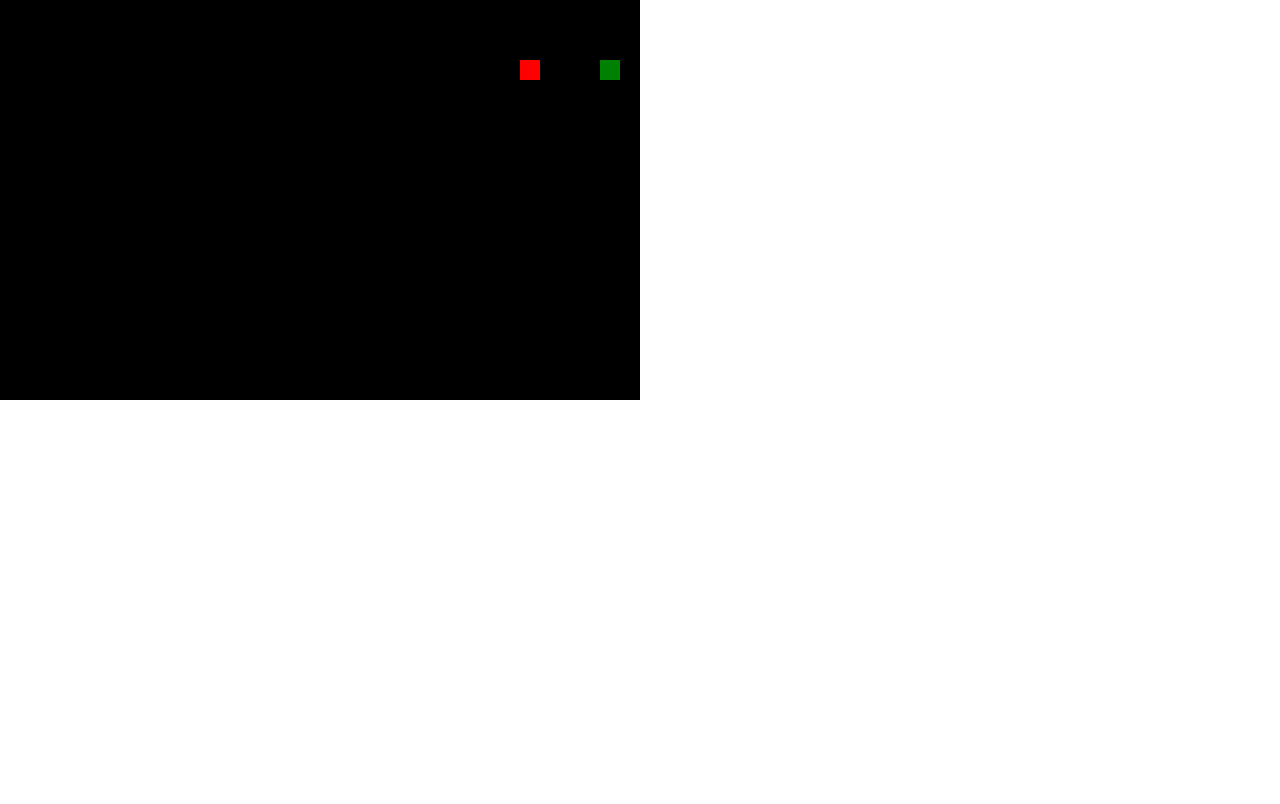
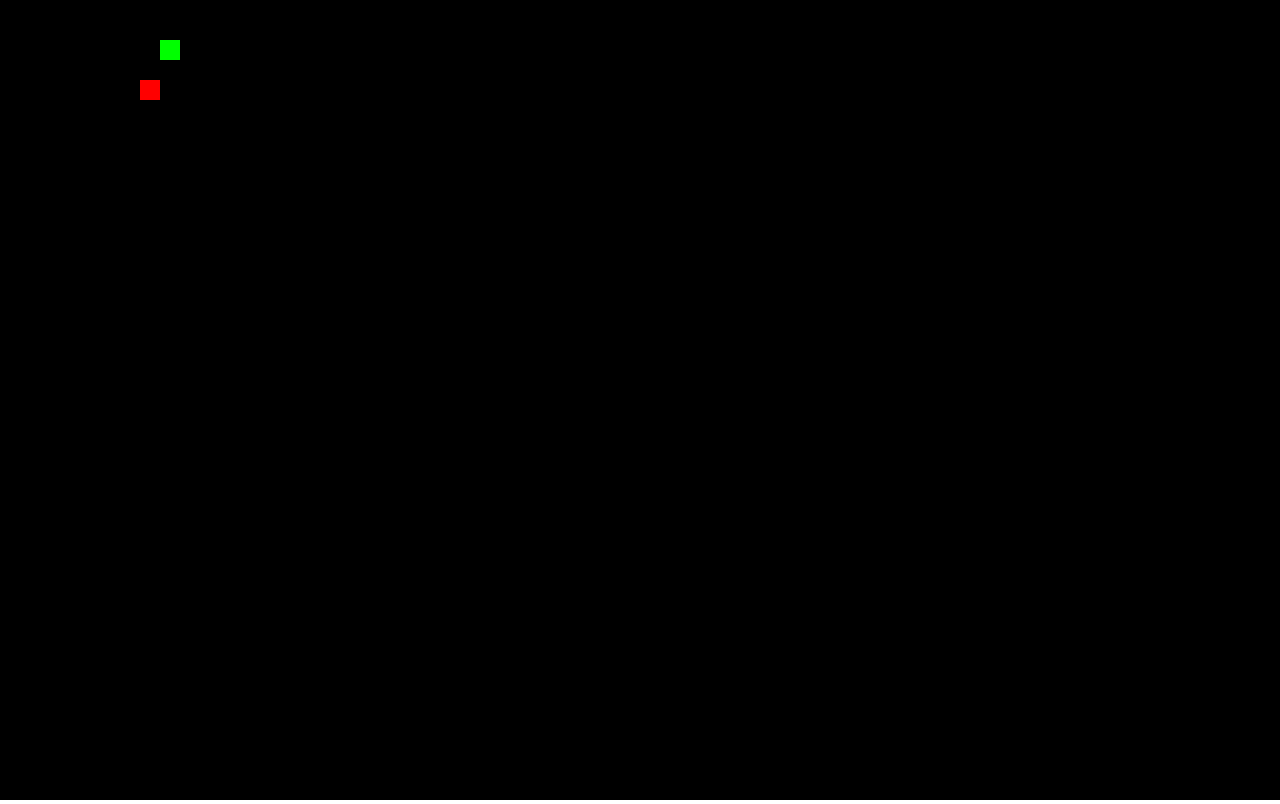
Before and after one commit to fernandocanizo/snake2, a website: page front/index.html in a window 1280 px wide. Drawn offline with Linux system fonts and the light colour scheme.

Commit message:
Merge Edward's code
Got semi-functional game

```diff
--- a/front/index.html
+++ b/front/index.html
@@ -16,8 +16,8 @@
     </style>
   <body>
     <div>
-      <canvas id="snake-canvas"></canvas>
+      <canvas id="snake"></canvas>
     </div>
-    <script type="text/javascript" src="./snake.js"></script>
+    <script type="text/javascript" src="snake.js"></script>
   </body>
 </html>
--- a/front/snake.js
+++ b/front/snake.js
@@ -1,165 +1,175 @@
-const maxWidth = 640; // document.body.clientWidth;
-const maxHeight = 400; // document.body.clientHeight;
-const squareSize = 20;
-
-const createCanvas = () => {
-  const canvas = document.getElementById('snake-canvas');
-  canvas.width = maxWidth;
-  canvas.height = maxHeight;
-
-  return canvas.getContext('2d');
+const gameGlobals = {
+  fps: 1000 / 15, // by 15 gives about >60 fps
+  squareSize: 20,
+  playerTail: 5,
 };
 
+const state = {};
 
-const ctx = createCanvas();
+const Position = ({x = 0, y = 0}) => {
+  return {
+    x,
+    y,
+  };
+};
+
+const getRandomPosition = () => {
+  const x = Math.floor(Math.random() * state.ctx.canvas.width);
+  const y = Math.floor(Math.random() * state.ctx.canvas.height);
+  const pos = Position({x, y});
+  // land in the grid
+  pos.x = pos.x - (pos.x % gameGlobals.squareSize);
+  pos.y = pos.y - (pos.y % gameGlobals.squareSize);
+
+  return pos;
+};
 
 const Board = () => {
+  const ctx = state.ctx;
   const draw = () => {
     ctx.beginPath();
     ctx.fillStyle = 'black';
-    ctx.rect(0, 0, maxWidth, maxHeight);
+    ctx.rect(0, 0, ctx.canvas.width, ctx.canvas.height);
     ctx.fill();
-    ctx.restore();
   };
 
   return { draw };
 };
 
-const Meal = ({ size, x, y }) => {
-  const getPosition = () => ({ x, y });
+const Food = ({
+  size = gameGlobals.squareSize,
+  color = 'red',
+  pos,
+}) => {
+  const ctx = state.ctx;
+  const getPosition = () => pos;
 
   const draw = () => {
     ctx.beginPath();
-    ctx.fillStyle = 'red';
-    ctx.rect(x, y, size, size);
+    ctx.fillStyle = color;
+    ctx.rect(pos.x, pos.y, size, size);
     ctx.fill();
-    ctx.restore();
   };
 
-  return { getPosition, draw };
+  return {
+    getPosition,
+    draw,
+  };
 };
 
-const Snake = ({ size, color = 'green', x, y }) => {
-  let body = [ { x, y }, { x, y }, { x, y } ]; // array con objetos { x, y }
-  let xVel = 0;
-  let yVel = 0;
+const Snake = ({ size, color = 'lime', pos }) => {
+  const ctx = state.ctx;
+  let body = [ Position(pos), Position(pos), Position(pos) ];
+  const velocity = { x: 0, y: 0 };
 
-
-  const updatePart = ({ x, y }) => ({
-    x: (x + size * Math.sign(xVel) + maxWidth) % maxWidth,
-    y: (y + size * Math.sign(yVel) + maxHeight) % maxHeight,
+  const updatePart = pos => ({
+    x: (pos.x + size * Math.sign(velocity.x) +
+      ctx.canvas.width) % ctx.canvas.width,
+    y: (pos.y + size * Math.sign(velocity.y) +
+      ctx.canvas.height) % ctx.canvas.height,
   });
 
-  const eat = meal => body.unshift(updatePart(meal.getPosition()));
+  const eat = food => body.unshift(updatePart(food.getPosition()));
 
   const getHead = () => body[0];
 
   const update = () => {
-    body.pop(); // eliminar cola
-    body.unshift(updatePart(getHead())); // nueva cabeza
+    body.pop(); // remove tail
+    body.unshift(updatePart(getHead())); // new head
   };
 
   const draw = () => {
     ctx.beginPath();
     ctx.fillStyle = color;
-    body.forEach(({ x, y }) => {
-      ctx.rect(x, y, size, size);
+    body.forEach(pos => {
+      ctx.rect(pos.x, pos.y, size, size);
       ctx.fill();
     });
-    ctx.restore();
-  };
-
-  const isStarving = () => {
-    const head = getHead();
-
-    return !body.every(({ x, y }) => x === head.x && y === head.y) &&
-      body.slice(1).find(({ x, y }) => x === head.x && y === head.y);
   };
 
   const reset = () => {
-    body = [ { x, y }, { x, y }, { x, y } ];
-    xVel = 0;
-    yVel = 0;
+    body = [ Position(pos), Position(pos), Position(pos) ];
+    velocity.x = 0;
+    velocity.y = 0;
   };
 
-  const turnLeft = () => { xVel = -1; yVel = 0; };
+  const turnLeft = () => { velocity.x = -1; velocity.y = 0; };
 
-  const turnRight = () => { xVel = 1; yVel = 0; };
+  const turnRight = () => { velocity.x = 1; velocity.y = 0; };
 
-  const turnUp = () => { xVel = 0; yVel = -1; };
+  const turnUp = () => { velocity.x = 0; velocity.y = -1; };
 
-  const turnDown = () => { xVel = 0; yVel = 1; };
+  const turnDown = () => { velocity.x = 0; velocity.y = 1; };
 
-  return { getHead, draw, eat, update, turnDown, turnLeft, turnRight, turnUp, isStarving, reset };
+  return {
+    getHead,
+    draw,
+    eat,
+    update,
+    turnDown,
+    turnLeft,
+    turnRight,
+    turnUp,
+    reset,
+  };
 };
 
-const getRandomPosition = () => {
-  let x = Math.floor(Math.random() * maxWidth);
-  x = x - (x % squareSize);
-  let y = Math.floor(Math.random() * maxHeight);
-  y = y - (y % squareSize);
+const game = () => {
+  const { canvas, board, food, snake } = state;
+  canvas.width = Math.max(document.body.clientWidth ||
+    0, window.innerWidth || 0);
+  canvas.height = Math.max(document.body.clientHeight ||
+    0, window.innerHeight || 0);
 
-  return { x, y };
+  if(food.length) {
+    const sPos = snake.getHead();
+
+    let foodToDelete;
+    food.forEach((f, i) => {
+      const fPos = f.getPosition();
+      if (sPos.x === fPos.x && sPos.y === fPos.y) {
+        snake.eat(f);
+        foodToDelete = i;
+      }
+    });
+    // delete food
+    if (foodToDelete >= 0) {
+      food.splice(foodToDelete, 1);
+      // create a new food
+      food.push(Food({pos: getRandomPosition()}));
+    }
+  }
+
+  board.draw();
+  food.forEach(f => f.draw());
+  snake.update();
+  snake.draw();
 };
 
-const mySnake = Snake({
-  size: squareSize,
-  color: 'green',
-  ...getRandomPosition(),
-});
-
-let prevKey;
-document.onkeydown = e => {
-  e = e || window.event;
-
+const keyPush = e => {
+  const snake = state.snake;
   const key = e.key;
-  if (key === 'ArrowLeft' && prevKey !== 'ArrowRight') {
-    mySnake.turnLeft();
-    prevKey = key;
-  } else if (key === 'ArrowUp' && prevKey !== 'ArrowDown') {
-    mySnake.turnUp();
-    prevKey = key;
-  } else if (key === 'ArrowRight' && prevKey !== 'ArrowLeft') {
-    mySnake.turnRight();
-    prevKey = key;
-  } else if (key === 'ArrowDown' && prevKey !== 'ArrowUp') {
-    mySnake.turnDown();
-    prevKey = key;
+  if (key === 'ArrowLeft') {
+    snake.turnLeft();
+  } else if (key === 'ArrowUp') {
+    snake.turnUp();
+  } else if (key === 'ArrowRight') {
+    snake.turnRight();
+  } else if (key === 'ArrowDown') {
+    snake.turnDown();
   }
 };
 
-const board = Board();
-let meal;
+window.onload = () => {
+  state.canvas = document.getElementById('snake');
+  state.ctx = state.canvas.getContext('2d');
+  state.board = Board();
+  state.snake = Snake({
+    size: gameGlobals.squareSize,
+    pos: getRandomPosition(),
+  });
+  state.food = [Food({pos: getRandomPosition()})];
 
-const game = () => {
-  board.draw();
-
-
-  // comer o generar comida
-  if (meal) {
-    const snakePosition = mySnake.getHead();
-    const mealPosition = meal.getPosition();
-
-    if (snakePosition.x === mealPosition.x && snakePosition.y === mealPosition.y) {
-      mySnake.eat(meal);
-      meal = undefined;
-    }
-  } else {
-    meal = Meal({ size: squareSize, ...getRandomPosition() });
-  }
-
-  // suicidio por hambre :c
-  if (mySnake.isStarving()) {
-    mySnake.reset();
-  }
-
-
-  meal?.draw();
-  mySnake.draw();
-  mySnake.update();
+  document.addEventListener('keydown', keyPush);
+  setInterval(() => game(), gameGlobals.fps);
 };
-
-setInterval(game, 1000 / 15);
-
-// igual se puede devolver si se apretan 2 teclas rápido! (te podés morir :o)
-// hay que evitar que los puntitos come come salgan bajo las serpientes
```
Also changed, not shown: index.html (deleted, +0 -3 lines), snake.js (deleted, +0 -92 lines).
